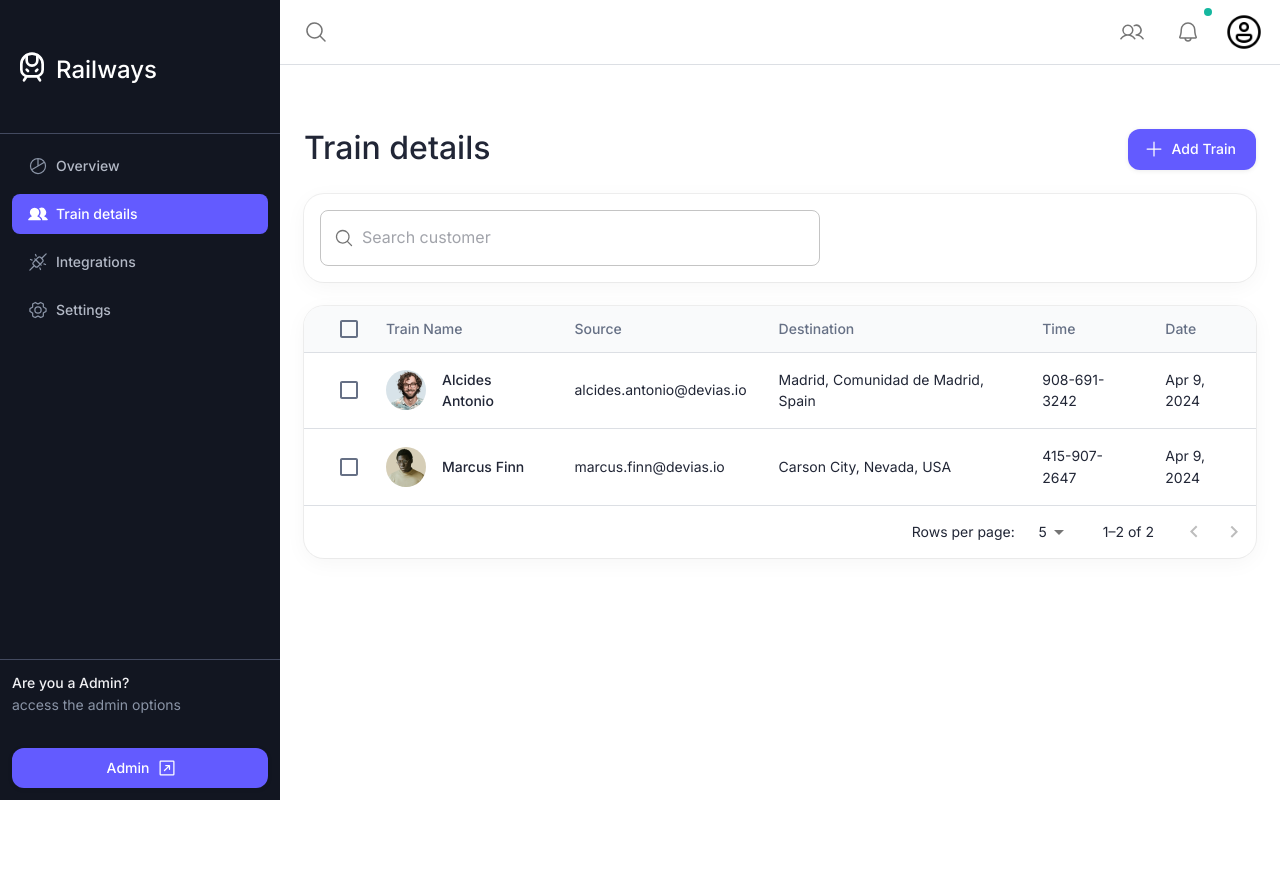
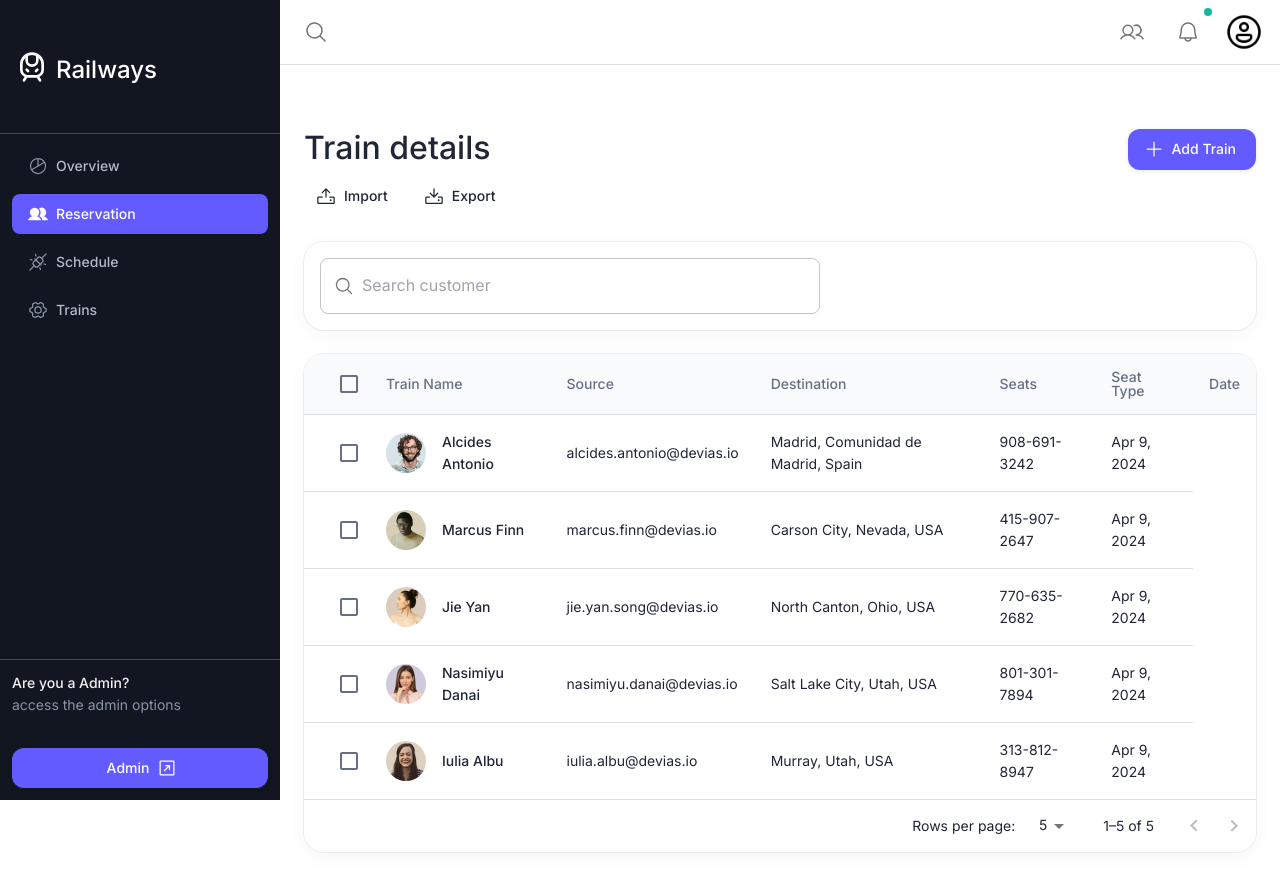
Before and after one commit to nabinghosh/railways_csbs, a Next.js app: page /dashboard/traindetails in a window 1280 px wide. Shown: the top 892 px of the page. Before the commit the page ends 800 px from the top, so only its background shows below. Built offline with nearby package versions, Linux system fonts and the light colour scheme; no server answers; sample sign-in values are in the browser's storage.

Commit message:
booking added

```diff
--- a/src/app/dashboard/traindetails/page.tsx
+++ b/src/app/dashboard/traindetails/page.tsx
@@ -3,9 +3,9 @@ import type { Metadata } from 'next';
 import Button from '@mui/material/Button';
 import Stack from '@mui/material/Stack';
 import Typography from '@mui/material/Typography';
-// import { Download as DownloadIcon } from '@phosphor-icons/react/dist/ssr/Download';
+import { Download as DownloadIcon } from '@phosphor-icons/react/dist/ssr/Download';
 import { Plus as PlusIcon } from '@phosphor-icons/react/dist/ssr/Plus';
-// import { Upload as UploadIcon } from '@phosphor-icons/react/dist/ssr/Upload';
+import { Upload as UploadIcon } from '@phosphor-icons/react/dist/ssr/Upload';
 import dayjs from 'dayjs';
 
 import { config } from '@/config';
@@ -34,6 +34,79 @@ const customers = [
     address: { city: 'Carson City', country: 'USA', state: 'Nevada', street: '2188 Armbrester Drive' },
     createdAt: dayjs().subtract(2, 'hours').toDate(),
   },
+  {
+    id: 'USR-008',
+    name: 'Jie Yan',
+    avatar: '/assets/avatar-8.png',
+    email: 'jie.yan.song@devias.io',
+    phone: '770-635-2682',
+    address: { city: 'North Canton', country: 'USA', state: 'Ohio', street: '4894 Lakeland Park Drive' },
+    createdAt: dayjs().subtract(2, 'hours').toDate(),
+  },
+  {
+    id: 'USR-007',
+    name: 'Nasimiyu Danai',
+    avatar: '/assets/avatar-7.png',
+    email: 'nasimiyu.danai@devias.io',
+    phone: '801-301-7894',
+    address: { city: 'Salt Lake City', country: 'USA', state: 'Utah', street: '368 Lamberts Branch Road' },
+    createdAt: dayjs().subtract(2, 'hours').toDate(),
+  },
+  {
+    id: 'USR-006',
+    name: 'Iulia Albu',
+    avatar: '/assets/avatar-6.png',
+    email: 'iulia.albu@devias.io',
+    phone: '313-812-8947',
+    address: { city: 'Murray', country: 'USA', state: 'Utah', street: '3934 Wildrose Lane' },
+    createdAt: dayjs().subtract(2, 'hours').toDate(),
+  },
+  {
+    id: 'USR-005',
+    name: 'Fran Perez',
+    avatar: '/assets/avatar-5.png',
+    email: 'fran.perez@devias.io',
+    phone: '712-351-5711',
+    address: { city: 'Atlanta', country: 'USA', state: 'Georgia', street: '1865 Pleasant Hill Road' },
+    createdAt: dayjs().subtract(2, 'hours').toDate(),
+  },
+
+  {
+    id: 'USR-004',
+    name: 'Penjani Inyene',
+    avatar: '/assets/avatar-4.png',
+    email: 'penjani.inyene@devias.io',
+    phone: '858-602-3409',
+    address: { city: 'Berkeley', country: 'USA', state: 'California', street: '317 Angus Road' },
+    createdAt: dayjs().subtract(2, 'hours').toDate(),
+  },
+  {
+    id: 'USR-003',
+    name: 'Carson Darrin',
+    avatar: '/assets/avatar-3.png',
+    email: 'carson.darrin@devias.io',
+    phone: '304-428-3097',
+    address: { city: 'Cleveland', country: 'USA', state: 'Ohio', street: '2849 Fulton Street' },
+    createdAt: dayjs().subtract(2, 'hours').toDate(),
+  },
+  {
+    id: 'USR-002',
+    name: 'Siegbert Gottfried',
+    avatar: '/assets/avatar-2.png',
+    email: 'siegbert.gottfried@devias.io',
+    phone: '702-661-1654',
+    address: { city: 'Los Angeles', country: 'USA', state: 'California', street: '1798 Hickory Ridge Drive' },
+    createdAt: dayjs().subtract(2, 'hours').toDate(),
+  },
+  {
+    id: 'USR-001',
+    name: 'Miron Vitold',
+    avatar: '/assets/avatar-1.png',
+    email: 'miron.vitold@devias.io',
+    phone: '972-333-4106',
+    address: { city: 'San Diego', country: 'USA', state: 'California', street: '75247' },
+    createdAt: dayjs().subtract(2, 'hours').toDate(),
+  },
 ] satisfies Customer[];
 
 export default function Page(): React.JSX.Element {
@@ -47,14 +120,14 @@ export default function Page(): React.JSX.Element {
       <Stack direction="row" spacing={3}>
         <Stack spacing={1} sx={{ flex: '1 1 auto' }}>
           <Typography variant="h4">Train details</Typography>
-          {/* <Stack direction="row" spacing={1} sx={{ alignItems: 'center' }}>
+          <Stack direction="row" spacing={1} sx={{ alignItems: 'center' }}>
             <Button color="inherit" startIcon={<UploadIcon fontSize="var(--icon-fontSize-md)" />}>
               Import
             </Button>
             <Button color="inherit" startIcon={<DownloadIcon fontSize="var(--icon-fontSize-md)" />}>
               Export
             </Button>
-          </Stack> */}
+          </Stack>
         </Stack>
         <div>
           <Button startIcon={<PlusIcon fontSize="var(--icon-fontSize-md)" />} variant="contained">
--- a/src/components/dashboard/account/add-train.tsx
+++ b/src/components/dashboard/account/add-train.tsx
@@ -19,7 +19,7 @@ export function AddTrain(): React.JSX.Element {
   const [trainName, setTrainName] = useState('');
   const [fromCity, setFromCity] = useState('');
   const [toCity, setToCity] = useState('');
-  const [seatsAvailable, setSeatsAvailable] = useState(Number);
+  let seatsAvailable = 60;
   const [ticketPriceEconomy, setTicketPriceEconomy] = useState(Number);
   const [ticketPriceBusiness, setTicketPriceBusiness] = useState(Number);
   const [ticketPriceFirstClass, setTicketPriceFirstClass] = useState(Number);
@@ -76,7 +76,7 @@ export function AddTrain(): React.JSX.Element {
             <Grid md={6} xs={12}>
               <FormControl fullWidth required>
                 <InputLabel>Seats Available</InputLabel>
-                <OutlinedInput defaultValue="60" label="Seats Available" value={seatsAvailable} onChange={(e) => { setSeatsAvailable(Number(e.target.value)) }} />
+                <OutlinedInput defaultValue="60" label="Seats Available" value={seatsAvailable} onChange={(e) => { seatsAvailable = parseInt(e.target.value) }} />
               </FormControl>
             </Grid>
             <Grid md={6} xs={12}>
--- a/src/components/dashboard/layout/config.ts
+++ b/src/components/dashboard/layout/config.ts
@@ -4,9 +4,9 @@ import { paths } from '@/paths';
 
 export const navItems = [
   { key: 'overview', title: 'Overview', href: paths.dashboard.overview, icon: 'chart-pie' },
-  { key: 'customers', title: 'Train details', href: paths.dashboard.customers, icon: 'users' },
-  { key: 'integrations', title: 'Integrations', href: paths.dashboard.integrations, icon: 'plugs-connected' },
-  { key: 'settings', title: 'Settings', href: paths.dashboard.settings, icon: 'gear-six' },
+  { key: 'customers', title: 'Reservation', href: paths.dashboard.customers, icon: 'users' },
+  { key: 'integrations', title: 'Schedule', href: paths.dashboard.integrations, icon: 'plugs-connected' },
+  { key: 'settings', title: 'Trains', href: paths.dashboard.settings, icon: 'gear-six' },
   // { key: 'account', title: 'Add / Delete Train', href: paths.dashboard.account, icon: 'x-square' },
   // { key: 'error', title: 'Error', href: paths.errors.notFound, icon: 'x-square' },
 ] satisfies NavItemConfig[];
--- a/src/components/dashboard/traindetails/traindetails-table.tsx
+++ b/src/components/dashboard/traindetails/traindetails-table.tsx
@@ -76,8 +76,10 @@ export function CustomersTable({
               <TableCell>Train Name</TableCell>
               <TableCell>Source</TableCell>
               <TableCell>Destination</TableCell>
-              <TableCell>Time</TableCell>
+              <TableCell>Seats</TableCell>
+              <TableCell>Seat Type</TableCell>
               <TableCell>Date</TableCell>
+
             </TableRow>
           </TableHead>
           <TableBody>
```
Also changed, not shown: src/app/dashboard/settings/page.tsx (+5 -5 lines), src/components/dashboard/settings/update-password-form.tsx (+77 -12 lines).
